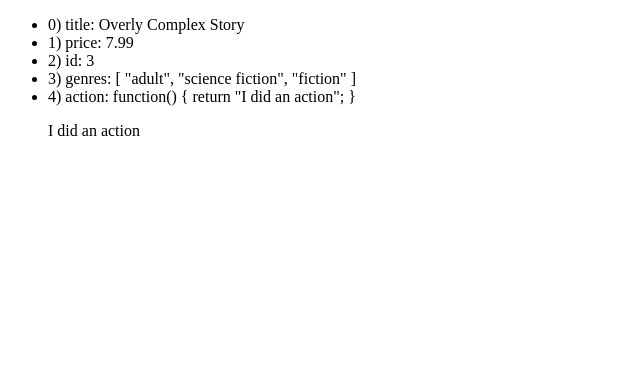
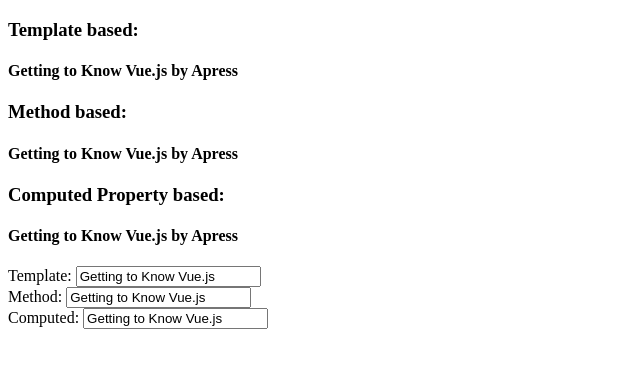
Before and after one commit to budahs/vue-basics, a Vue app: page / in a window 1280 px wide. Shown: the top 368 px of the page, without its empty margins (0-640 px from the left). Built offline with nearby package versions, Linux system fonts and the light colour scheme.

Commit message:
Computed Properties

```diff
--- a/src/main.js
+++ b/src/main.js
@@ -8,22 +8,39 @@
 new Vue({
   el: '#app',
   data: {
-    book: {
-      title: 'Overly Complex Story',
-      price: 7.99,
-      id: 3,
-      genres: ['adult', 'science fiction', 'fiction'],
-      action: function() {
-        return 'I did an action';
-      }
+    bookNameForTemplate: 'Getting to Know Vue.js',
+    bookNameForMethod: 'Getting to Know Vue.js',
+    bookNameForComputed: 'Getting to Know Vue.js',
+    publisher: 'Apress'
+  },
+  methods: {
+    getTitleBlurb: function () {
+      console.log('Called: getTitleBlurb')
+      return `${this.bookNameForMethod} by ${this.publisher}`
+    }
+  },
+  computed: {
+    titleBlurb: function () {
+      console.log('Called: titleBlurb')
+      return `${this.bookNameForComputed} by ${this.publisher}`
     }
   },
   template: `
-    <ul>
-      <li v-for="(prop, key, index) in book">
-        {{index}}) {{key}}: {{prop}}
-        <p v-if="typeof prop == 'function'">{{prop()}}</p>
-      </li>
-    </ul>
+    <div>
+        <h3>Template based:</h3>
+        <h4>{{bookNameForTemplate}} by {{publisher}}</h4>
+        <h3>Method based:</h3>
+        <h4>{{getTitleBlurb()}}</h4>
+        <h3>Computed Property based:</h3>
+        <h4>{{titleBlurb}}</h4>
+        <label>Template:
+        <input type="text" v-model="bookNameForTemplate" /></label>
+        <br>
+        <label>Method:
+        <input type="text" v-model="bookNameForMethod" /></label>
+        <br>
+        <label>Computed:
+        <input type="text" v-model="bookNameForComputed" /></label>
+    </div>
     `
 })
```
